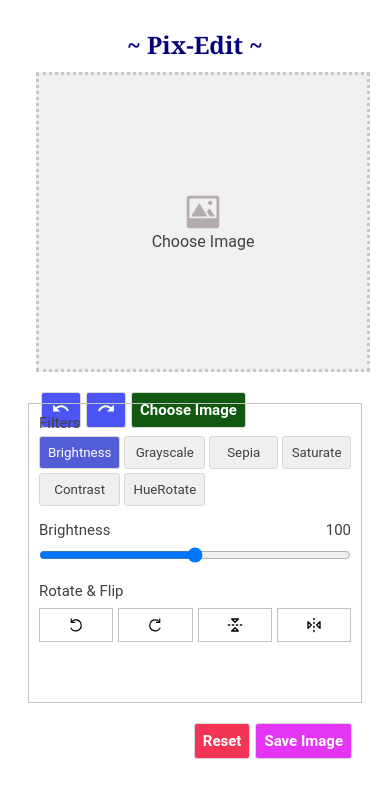
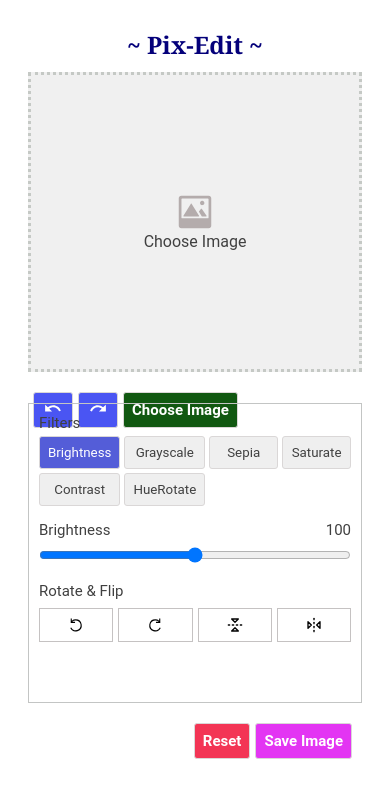
Before and after one commit to shramana263/PixEdit, a React (Vite) app: page / in a window 390 px wide. Shown: the top 798 px of the page. Built offline with nearby package versions, Linux system fonts and the light colour scheme.

Commit message:
visual update 03-12-2024

```diff
--- a/src/components/style/home.scss
+++ b/src/components/style/home.scss
@@ -259,6 +259,7 @@
 
                     .side_body {
                         width: 100%;
+                        margin: 0;
 
                         .filter_key {
                             display: grid;
@@ -270,6 +271,7 @@
 
                 .image_section{
                     width: 100%;
+                    margin: 0;
                     .image{
 
                         img {
```
